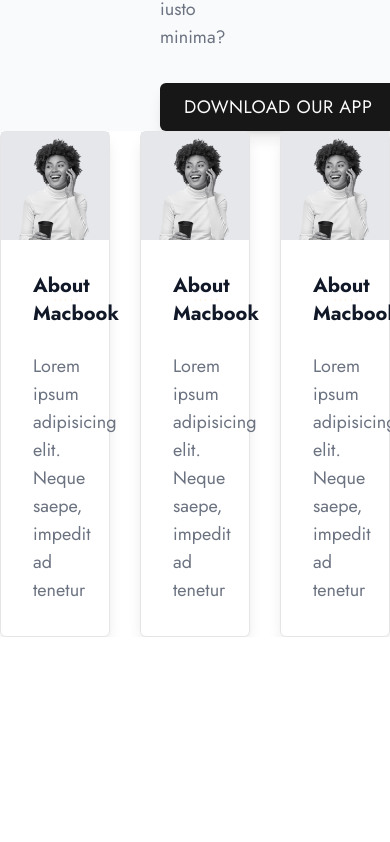
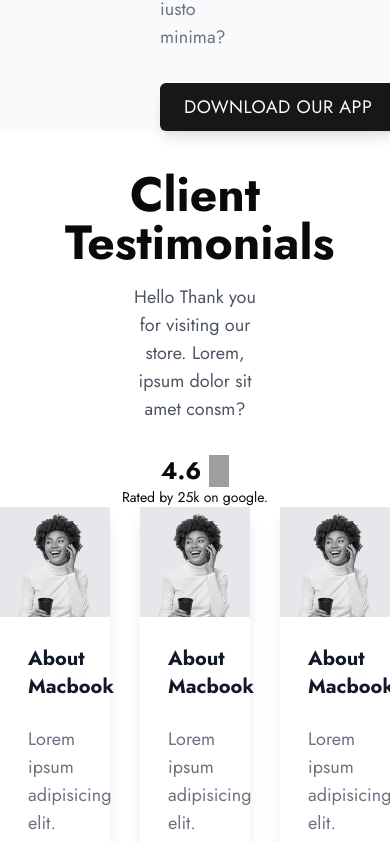
Before and after one commit to Taranjeet05/coffee-shop-app-, a Next.js app: page / in a window 390 px wide. Shown: the part 4796-5638 px from the top of the page. Before the commit the page ends 5433 px from the top, so only its background shows below. Built offline with nearby package versions, Linux system fonts and the light colour scheme; grey boxes are pictures that could not be loaded.

Commit message:
feat: add rating image to Testimonial component

```diff
--- a/app/_components/Testimonial.jsx
+++ b/app/_components/Testimonial.jsx
@@ -18,7 +18,42 @@
 const Testimonial = () => {
   return (
     <>
-    <div className="container">
+    <div className="container py-10">
+
+      {/******************************* */}
+      <div className="grid grid-cols-6 text-center md:py-10">
+
+          <div className="col-start-2 col-span-4">
+            <h1 className="text-5xl font-bold">Client Testimonials</h1>
+            <p className="py-4 w-2/4 mx-auto text-gray-600 text-lg">Hello Thank you for visiting our store. Lorem, ipsum dolor sit amet
+              consm?</p>
+
+              {/******************************** */}
+
+              <div className="mt-4 flex items-center justify-center gap-x-6">
+                <div className="hidden sm:block -space-x-2 overflow-hidden">
+                    <img className="inline-block h-12 w-12 rounded-full ring-2 ring-white" src="https://images.unsplash.com/photo-1491528323818-fdd1faba62cc?ixlib=rb-1.2.1&amp;ixid=eyJhcHBfaWQiOjEyMDd9&amp;auto=format&amp;fit=facearea&amp;facepad=2&amp;w=256&amp;h=256&amp;q=80" alt="" />
+                    <img className="inline-block h-12 w-12 rounded-full ring-2 ring-white" src="https://images.unsplash.com/photo-1550525811-e5869dd03032?ixlib=rb-1.2.1&amp;auto=format&amp;fit=facearea&amp;facepad=2&amp;w=256&amp;h=256&amp;q=80" alt="" />
+                    <img className="inline-block h-12 w-12 rounded-full ring-2 ring-white" src="https://images.unsplash.com/photo-1500648767791-00dcc994a43e?ixlib=rb-1.2.1&amp;ixid=eyJhcHBfaWQiOjEyMDd9&amp;auto=format&amp;fit=facearea&amp;facepad=2.25&amp;w=256&amp;h=256&amp;q=80" alt="" />
+                    <img className="inline-block h-12 w-12 rounded-full ring-2 ring-white" src="https://images.unsplash.com/photo-1472099645785-5658abf4ff4e?ixlib=rb-1.2.1&amp;ixid=eyJhcHBfaWQiOjEyMDd9&amp;auto=format&amp;fit=facearea&amp;facepad=2&amp;w=256&amp;h=256&amp;q=80" alt="" />
+                    <img className="inline-block h-12 w-12 rounded-full ring-2 ring-white" src="https://images.unsplash.com/photo-1550525811-e5869dd03032?ixlib=rb-1.2.1&amp;auto=format&amp;fit=facearea&amp;facepad=2&amp;w=256&amp;h=256&amp;q=80" alt="" />
+                </div>
+                <div className="boder-none sm:border-l-2 border-black sm:pl-8">
+                    <div className="flex justify-center sm:justify-start">
+                        <h3 className="text-2xl font-semibold mr-2">4.6</h3>
+
+                        <img className="w-5" src="https://www.svgrepo.com/show/513354/star.svg" alt="stars-icon" />
+                    </div>
+                    <div>
+                        <h3 className="text-sm">Rated by 25k on google.</h3>
+                    </div>
+                </div>
+                        </div>
+          </div>
+
+        </div>
+
+      {/******************************* */}
      <Swiper
         slidesPerView={3}
         spaceBetween={30}
@@ -31,7 +66,7 @@
       >
 
         <SwiperSlide>
-            <div className=" rounded-md border bg-white dark:bg-gray-800 shadow-lg transition-colors duration-500 md:m-5">
+            <div className="rounded-md bg-white dark:bg-gray-800 shadow-lg transition-colors duration-500 md:m-7">
 
             <div className="bg-gray-200">
               <Image
@@ -43,8 +78,8 @@
                 />
             </div>
 
-              <div className="p-8">
-                <div className="grid grid-cols-2 items-center">
+              <div className="p-7">
+                <div className="grid grid-cols-2 items-center gap-3">
 
                   <h1 className="inline-flex items-center text-xl font-semibold text-gray-900 dark:text-gray-100">
                       About Macbook
@@ -70,7 +105,7 @@
         {/************************************** */}
 
         <SwiperSlide>
-            <div className=" rounded-md border bg-white dark:bg-gray-800 shadow-lg transition-colors duration-500 md:m-5">
+            <div className="rounded-md bg-white dark:bg-gray-800 shadow-lg transition-colors duration-500 md:m-7">
 
             <div className="bg-gray-200">
               <Image
@@ -82,8 +117,8 @@
                 />
             </div>
 
-              <div className="p-8">
-                <div className="grid grid-cols-2 items-center">
+              <div className="p-7">
+                <div className="grid grid-cols-2 items-center gap-3">
 
                   <h1 className="inline-flex items-center text-xl font-semibold text-gray-900 dark:text-gray-100">
                       About Macbook
@@ -109,7 +144,7 @@
         {/************************************** */}
 
         <SwiperSlide>
-            <div className=" rounded-md border bg-white dark:bg-gray-800 shadow-lg transition-colors duration-500 md:m-5">
+            <div className="rounded-md bg-white dark:bg-gray-800 shadow-lg transition-colors duration-500 md:m-7">
 
             <div className="bg-gray-200">
               <Image
@@ -121,8 +156,8 @@
                 />
             </div>
 
-              <div className="p-8">
-                <div className="grid grid-cols-2 items-center">
+              <div className="p-7">
+                <div className="grid grid-cols-2 items-center gap-3">
 
                   <h1 className="inline-flex items-center text-xl font-semibold text-gray-900 dark:text-gray-100">
                       About Macbook
@@ -148,7 +183,7 @@
          {/************************************ */}
 
          <SwiperSlide>
-            <div className=" rounded-md border bg-white dark:bg-gray-800 shadow-lg transition-colors duration-500 md:m-5">
+            <div className="rounded-md bg-white dark:bg-gray-800 shadow-lg transition-colors duration-500 md:m-7">
 
             <div className="bg-gray-200">
               <Image
@@ -160,8 +195,8 @@
                 />
             </div>
 
-              <div className="p-8">
-                <div className="grid grid-cols-2 items-center">
+              <div className="p-7">
+                <div className="grid grid-cols-2 items-center gap-3">
 
                   <h1 className="inline-flex items-center text-xl font-semibold text-gray-900 dark:text-gray-100">
                       About Macbook
@@ -191,3 +226,5 @@
 }
 
 export default Testimonial
+
+//tailwindflex.com/@erik-hyatt/product-rating-section
```
